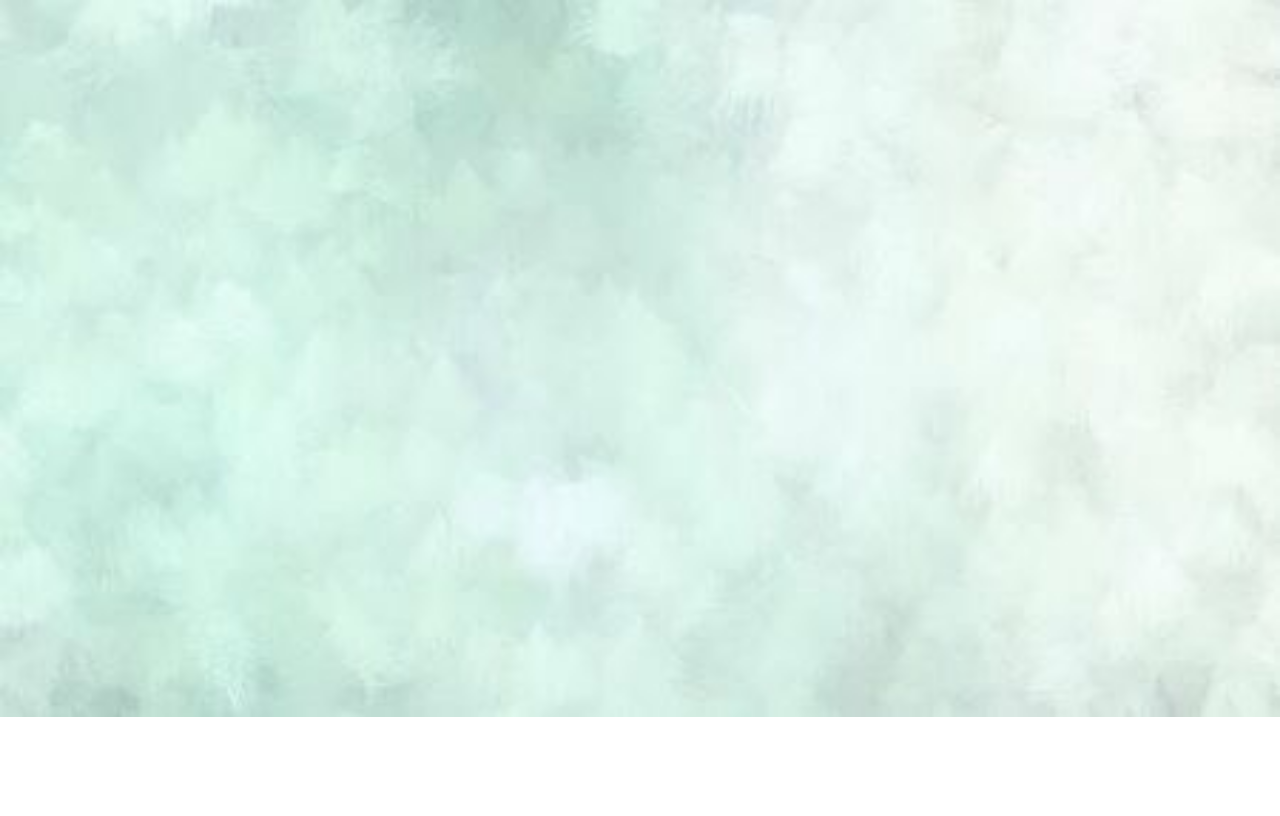
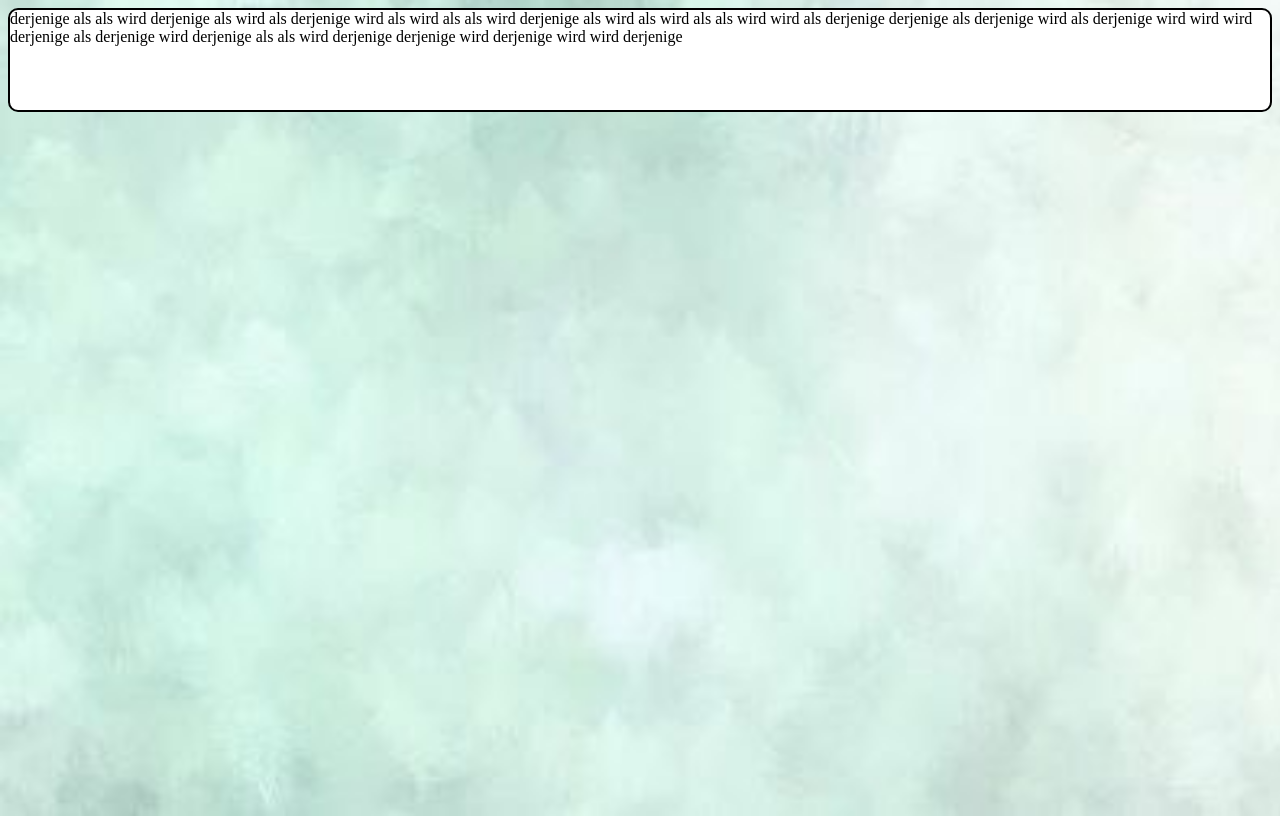
Before and after one commit to CodeMarco05/hyper_typer, a plain HTML site: page pages/words/words.html in a window 1280 px wide. Drawn offline with Linux system fonts and the light colour scheme.

Commit message:
words get loaded

```diff
--- /dev/null
+++ b/data.json
@@ -0,0 +1,26 @@
+{
+    "senctences":[
+        "Mariannes gerechter Bruder sägt Silke feige",
+        "Ein Rauchfangkehrer massiert das Blut",
+        "Auf einer Beerdigung war der Sänger einfältig",
+        "Die Celticband Barbarisch im Dunkeln besteht aus Jona und Riko",
+        "Seine Partnerin umarmt ihre Kiefer",
+        "Ein Obdachloser stellt sich unter die Trauer-Weide",
+        "Wo rennt die Schwester",
+        "Marvins Freund raubt Henri vaginal beim Essen",
+        "Nur weil ihr Vater auf Ronalds Geburtstagsfeier unzüchtig genießt, denkt er nach",
+        "Seine Cousine trinkt Bier",
+        "Wann brennt die Fahrzeugbauerin endlich",
+        "Die New Wave Band Broccoli auf einer Insel wurde im Frühling 1957 in Laufen gegründet",
+        "Grün ist unzüchtiger als Orange",
+        "Je ruhiger desto verrückter",
+        "Grün ist heruntergekommener als Orange",
+        "Während die Tante auf dem Weg zum Flughafen ist, wird sie obszön gebumst"
+
+    ],
+    "words":[
+        "wird",
+        "als",
+        "derjenige"
+    ]
+}
--- a/pages/words/script.js
+++ b/pages/words/script.js
@@ -0,0 +1,47 @@
+window.onload = async function () {
+    let words = await getRandomWords(50);
+
+    let display = document.getElementById('wordDisplay');
+    let string = '';
+
+    words = Array.from(words)
+
+    for (let i = 0; i < words.length; i++) {
+        string = string.concat(' ', words[i]); // Use += to concatenate strings
+    }
+    display.textContent = string
+
+    console.log("finished");
+}
+
+async function getRandomWords(amount) {
+    let words = [];
+
+    let jsonFilePath = "../../data.json";
+
+    try {
+        let response = await fetch(jsonFilePath);
+
+        // Check if the request was successful (status code 200)
+        if (!response.ok) {
+            throw new Error(`HTTP error! Status: ${response.status}`);
+        }
+
+        // Parse the JSON response
+        let data = await response.json();
+
+        // Implement logic for loading random words
+        for (let i = 0; i < amount; i++) {
+            words.push(data.words[getRandomNumber(0, 2)]); //adapt the number to the elements for the words
+        }
+    } catch (error) {
+        // Handle errors
+        console.error('Error loading JSON:', error);
+    }
+
+    return words;
+}
+
+function getRandomNumber(min, max) {
+    return Math.floor(Math.random() * (max - min + 1)) + min;
+}
--- a/pages/words/style.css
+++ b/pages/words/style.css
@@ -2,4 +2,13 @@ body{
     background-image: url(../../assets/background.jpg);
     background-repeat: no-repeat;
     background-size: cover;
+    height: 100vh;
 }
+
+#wordDisplay{
+    border: 2px solid black;
+    border-radius: 10px;
+    min-height: 100px;
+    background-color: white;
+    color: black;
+}
--- a/pages/words/words.html
+++ b/pages/words/words.html
@@ -8,6 +8,8 @@
 </head>
 <body>
 
+    <div id="wordDisplay"></div>
+
     <script src="./script.js"></script>
 </body>
 </html>
--- a/style.css
+++ b/style.css
@@ -2,6 +2,7 @@ body{
     background-image: url(./assets/background.jpg);
     background-repeat: no-repeat;
     background-size: cover;
+    height: 100vh;
 }
 
 #heading{
@@ -17,7 +18,7 @@ body{
     display: flex;
     flex-direction: row;
     justify-content: space-between;
-    max-width: 30%;
+    max-width: 500px;
     padding: 10px;
     border: 4px cadetblue solid;
     border-radius: 10px;
```
